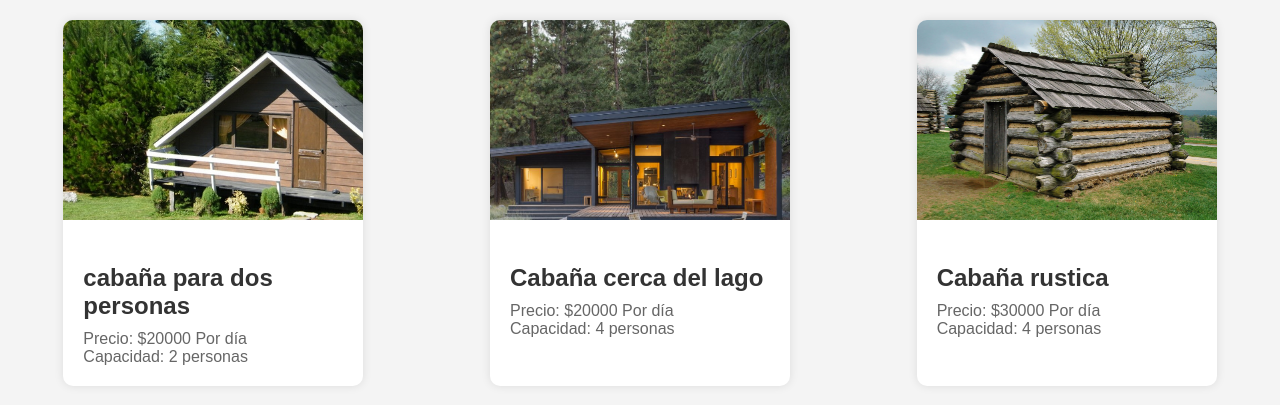
After one commit to tallerapp/hielos_austral, a Django app: a page that uses templates/cabañas.html in a window 1280 px wide. The commit adds this page. Shown: the top 405 px of the page. Run offline with Django 4.2, Linux system fonts and the light colour scheme; data comes from the database, SQL or seed files in the repository; both versions use the stored data as it was after the commit.

Commit message:
cabañas de prueba

```diff
--- a/hielos_austral/settings.py
+++ b/hielos_austral/settings.py
@@ -119,8 +119,10 @@ USE_TZ = True
 # https://docs.djangoproject.com/en/4.2/howto/static-files/
 
 STATIC_URL = 'static/'
-
 STATICFILES_DIRS = (os.path.join(BASE_DIR, 'hielos_austral/static'),)
+# Media files
+MEDIA_URL = 'media/'
+MEDIA_ROOT = os.path.join(BASE_DIR,"media")
 # Default primary key field type
 # https://docs.djangoproject.com/en/4.2/ref/settings/#default-auto-field
 
--- a/hielos_austral/static/css/styles.css
+++ b/hielos_austral/static/css/styles.css
@@ -1,3 +1,41 @@
-body{
-    background-color: blue;
+body {
+  font-family: 'Arial', sans-serif;
+  margin: 0;
+  padding: 0;
+  background-color: #f4f4f4;
 }
+
+.container {
+  display: flex;
+  flex-wrap: wrap;
+  justify-content: space-around;
+}
+
+.card {
+  width: 300px;
+  margin: 20px;
+  background-color: #fff;
+  border-radius: 10px;
+  box-shadow: 0 0 10px rgba(0, 0, 0, 0.1);
+  overflow: hidden;
+}
+
+.card img {
+  width: 100%;
+  height: 200px;
+  object-fit: cover;
+}
+
+.card-info {
+  padding: 20px;
+}
+
+.card-info h2 {
+  margin-bottom: 10px;
+  color: #333;
+}
+
+.card-info p {
+  margin: 0;
+  color: #666;
+}
--- a/hielos_austral/urls.py
+++ b/hielos_austral/urls.py
@@ -14,11 +14,16 @@ Including another URLconf
     1. Import the include() function: from django.urls import include, path
     2. Add a URL to urlpatterns:  path('blog/', include('blog.urls'))
 """
+from django.conf import settings
 from django.contrib import admin
 from django.urls import path
 from modelapp import views
 
 urlpatterns = [
     path('admin/', admin.site.urls),
-    path('', views.inicio),
+    path('',views.inicio),
+    path('cabañas/', views.cabañas),
 ]
+if settings.DEBUG:
+    from django.conf.urls.static import static
+    urlpatterns += static(settings.MEDIA_URL, document_root =settings.MEDIA_ROOT)
--- a/modelapp/views.py
+++ b/modelapp/views.py
@@ -1,4 +1,12 @@
 from django.shortcuts import render
+from modelapp.models import Cabaña
+def inicio(request):
 
-def inicio(request):
     return render(request,'index.html')
+
+
+def cabañas(request):
+    cabañas = Cabaña.objects.all();
+    dict = { "datos": cabañas}
+
+    return render(request,'cabañas.html',dict)
--- /dev/null
+++ b/templates/cabañas.html
@@ -0,0 +1,25 @@
+{%load static%}
+<!DOCTYPE html>
+<html lang="es">
+<head>
+    <meta charset="UTF-8">
+    <meta name="viewport" content="width=device-width, initial-scale=1.0">
+    <link rel="stylesheet" href="{% static 'css/styles.css'%}">
+    <title>Cabañas</title>
+</head>
+<body>
+    <div class="container">
+        {% for cabaña in datos %}
+            <div class="card">
+                <img src="{{ cabaña.imagen.url }}" alt="{{ cabaña.descripcion }}">
+                <div class="card-info">
+                    <h2>{{ cabaña.descripcion }}</h2>
+                    <p>Precio: ${{ cabaña.precio|floatformat:0}} Por día</p>
+                    <p>Capacidad: {{ cabaña.capacidad }} personas</p>
+                </div>
+            </div>
+        {% endfor %}
+    </div>
+
+</body>
+</html>
--- a/templates/index.html
+++ b/templates/index.html
@@ -1,11 +1,9 @@
-{%load static%}
 <!DOCTYPE html>
-<html lang="en">
+<html lang="es">
 <head>
     <meta charset="UTF-8">
     <meta name="viewport" content="width=device-width, initial-scale=1.0">
-    <link rel="stylesheet" href="{% static 'css/styles.css'%}">
-    <title>Inicio</title>
+    <title>Document</title>
 </head>
 <body>
 
```
Also changed, not shown: db.sqlite3, media/cabañas/cabaña1.jpg (added), media/cabañas/cabaña2.jpg (added), media/cabañas/cabaña3.jpg (added).
